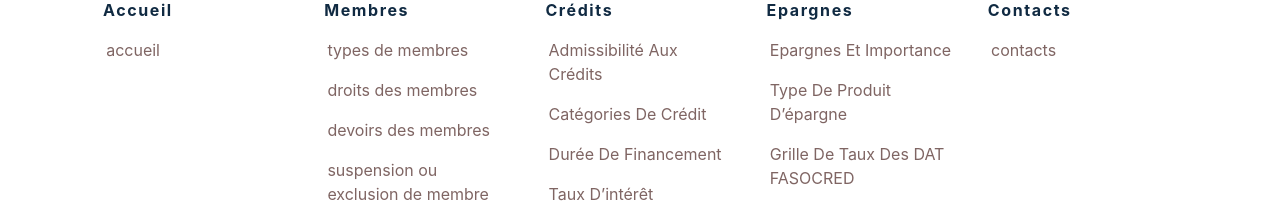
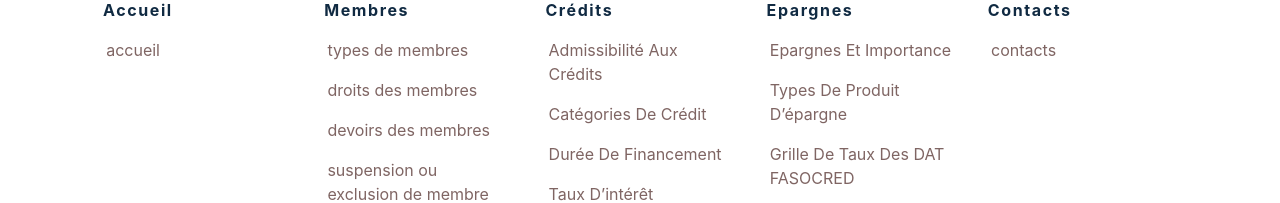
Before and after one commit to someziew/fasocred, a React (Create React App) app: page / in a window 1280 px wide. Shown: the part 2001-2204 px from the top of the page. Built offline with nearby package versions, Linux system fonts and the light colour scheme.

Commit message:
typo on the menu item corrected

```diff
--- a/src/data/links.js
+++ b/src/data/links.js
@@ -66,7 +66,7 @@ const sublinks = [
     page: 'epargnes',
     links: [
       { label: 'Epargnes Et Importance', icon: <FaBriefcase />, url: `/epargnes#${savings_importance_section.id}` },
-      { label: 'Type De Produit D’épargne', icon: <FaBriefcase />, url: `/epargnes#${savings_types_section.id}` },
+      { label: 'Types De Produit D’épargne', icon: <FaBriefcase />, url: `/epargnes#${savings_types_section.id}` },
       { label: 'Grille De Taux Des DAT FASOCRED', icon: <FaBriefcase />, url: `/epargnes#${dat_rates_section.id}` },
       { label: 'Les Comptes Tontines', icon: <FaBriefcase />, url: `/epargnes#${tontines_accounts_section.id}` },
     ],
```
